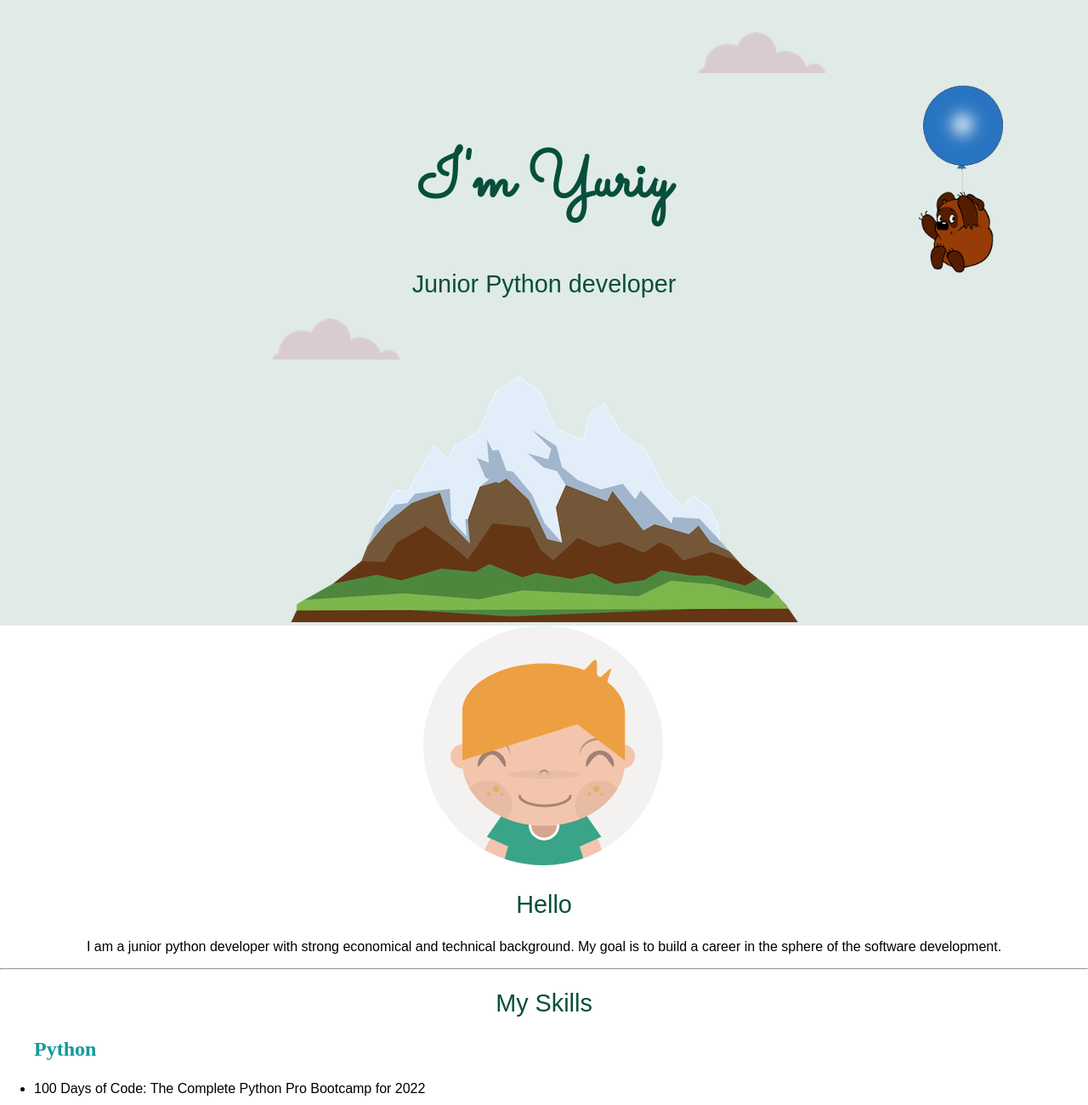
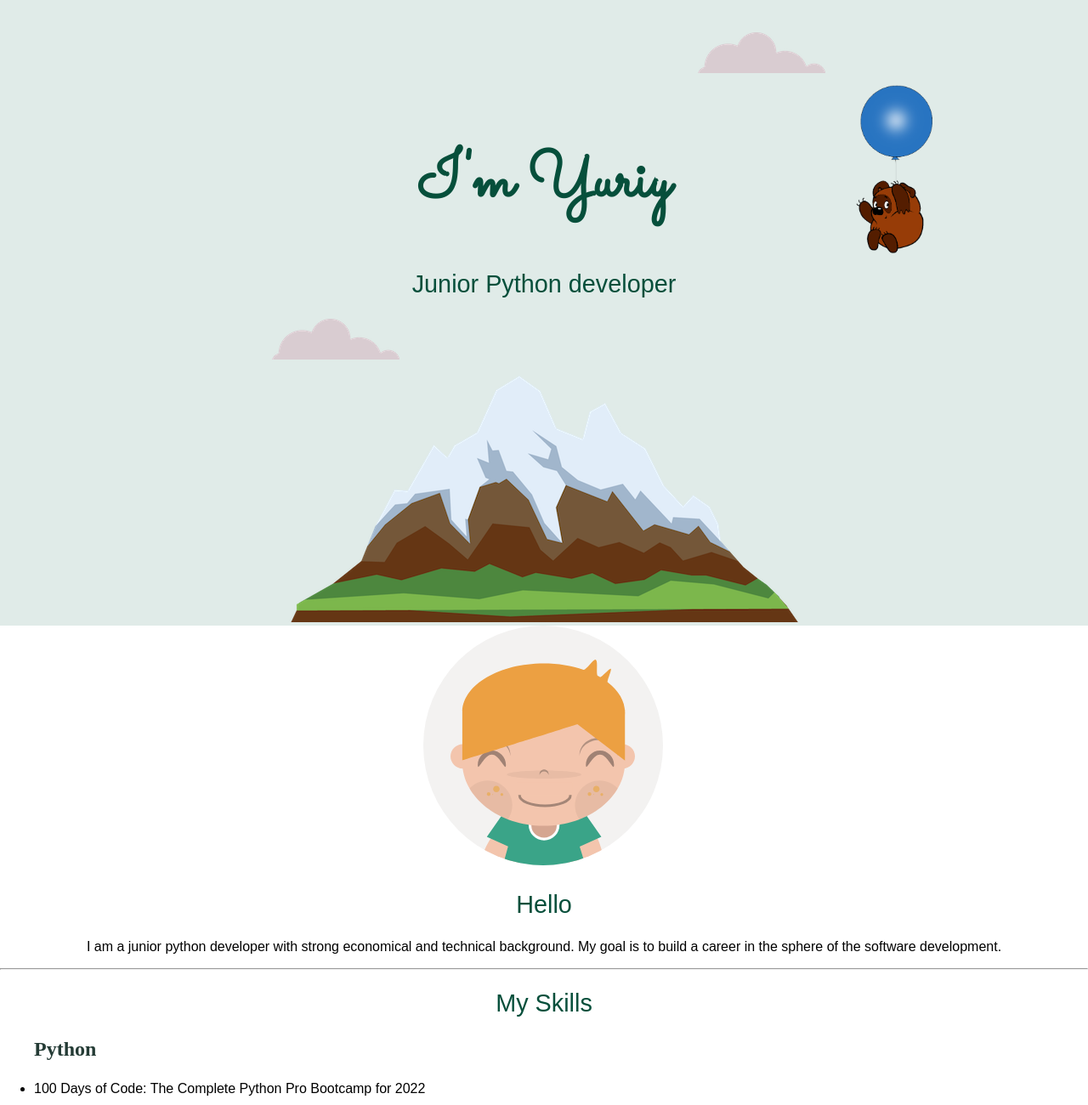
Before and after one commit to ponomay/Personal-page, a plain HTML site: page index.html in a window 1280 px wide. Shown: the top 1300 px of the page at 85% size. Drawn offline with Linux system fonts and the light colour scheme.

Commit message:
Add files via upload

```diff
--- a/css/styles.css
+++ b/css/styles.css
@@ -30,7 +30,10 @@ h2 {
 h3 {
   font-family: serif;
   font-size: 150%;
-  color:  #11999E;
+  color:  #243b35;
+}
+a {
+  color: #1b9473;
 }
 .middle-container {
 background-color: white;}
@@ -45,12 +48,19 @@ background-color: white;}
   position: relative;
   left: 20%;
 }
-.puh{
-  max-width:30%;
-  max-height:30%;
+.puh-image{
+  /* max-width:30%;
+  max-height:30%; */
+  display: inline-block;
+  width: 20%;
   position: absolute;
   top: 100px;
   right: 100px;
-}
+  font-family: cursive;
+  font-weight: 10;
+  font-size: 150%;
+  }
+.puh {width: 35%;
+float: bottom;}
 .skills {text-align: center;}
 .skill-row {text-align: left;}
```
